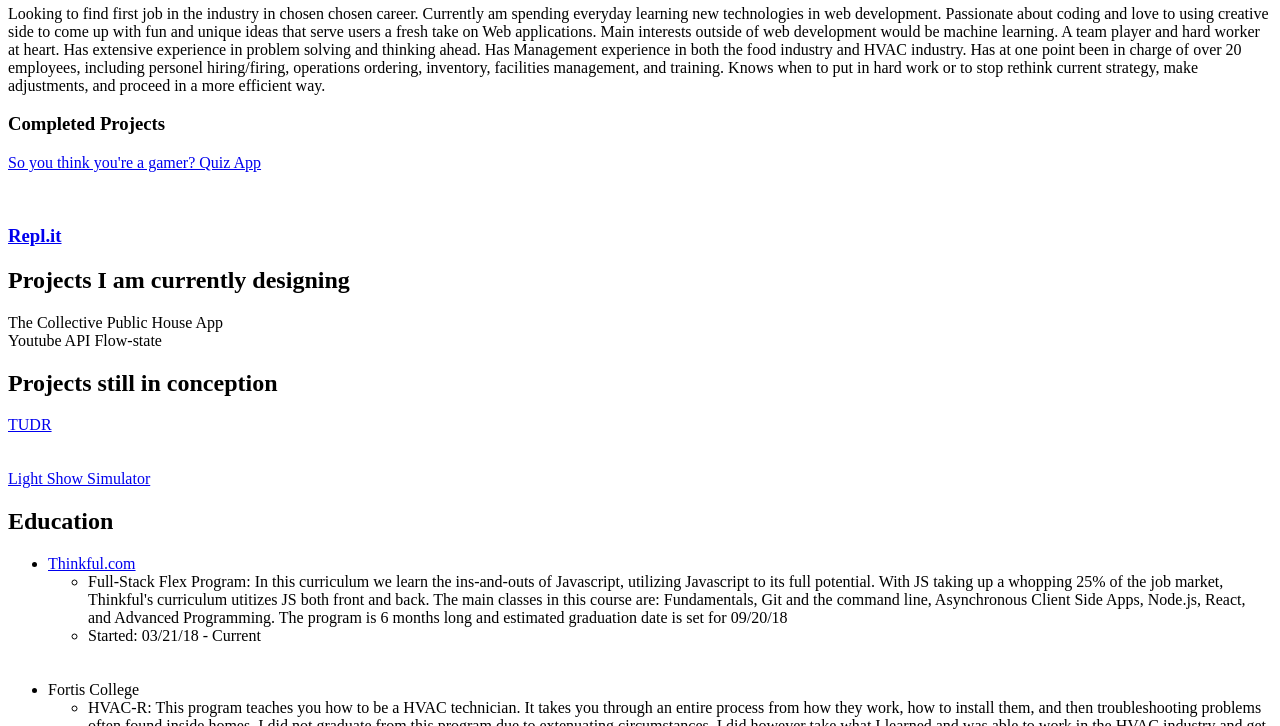
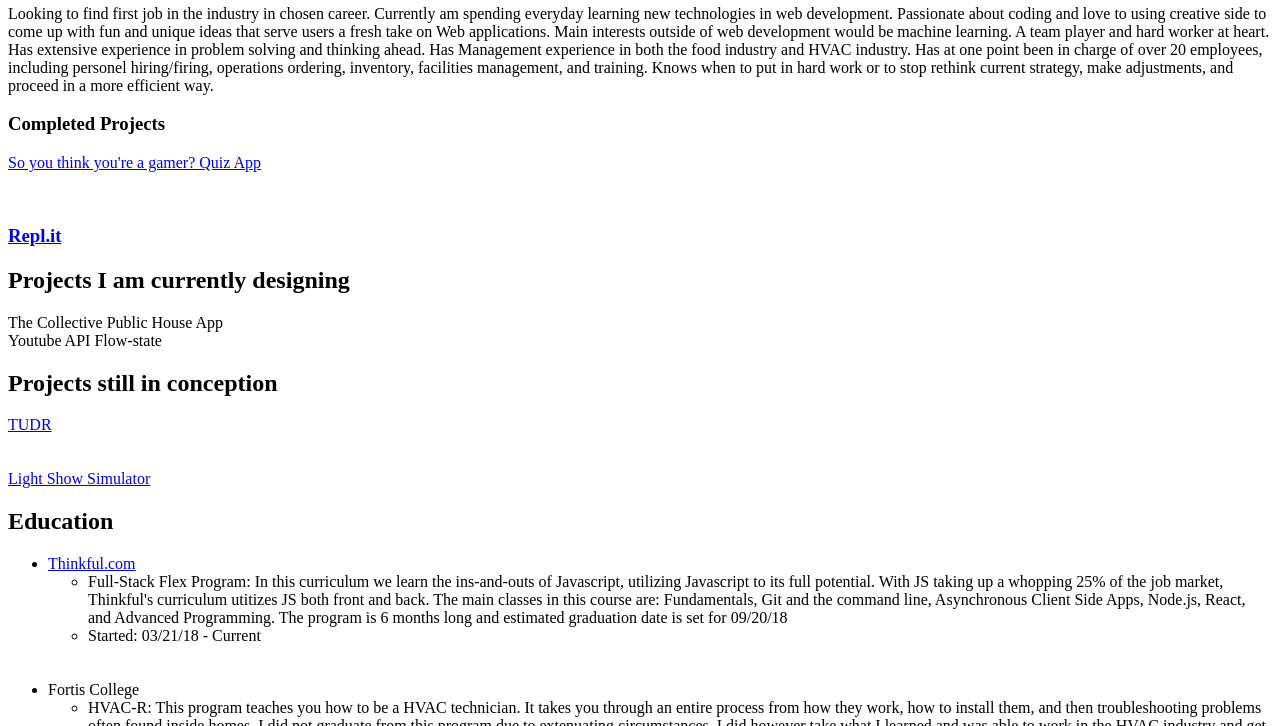
Before and after one commit to Blubagoo/Portfolio, a plain HTML site: page printerFriendly.html in a window 1280 px wide. Shown: the part 374-1100 px from the top of the page. Drawn offline with Linux system fonts and the light colour scheme.

```diff
--- a/printerFriendly.html
+++ b/printerFriendly.html
@@ -41,7 +41,7 @@
 			<div class="main-sect well">
 				<div id="bio" class="well">
 					<h2 class="header">Bio</h2>
-						<p class="info">Looking to find first job in the industry in chosen chosen career. Currently am spending everyday learning new technologies in web development. Passionate about coding and love to using creative side to come up with fun and unique ideas that serve users a fresh take on Web applications. Main interests outside of web development would be machine learning. A team player and hard worker at heart. Has extensive experience in problem solving and thinking ahead. Has Management experience in both the food industry and HVAC industry. Has at one point been in charge of over 20 employees, including personel hiring/firing, operations ordering, inventory, facilities management, and training. Knows when to put in hard work or to stop rethink current strategy, make adjustments, and proceed in a more efficient way.</p>
+						<p class="info">Looking to find first job in the industry in chosen career. Currently am spending everyday learning new technologies in web development. Passionate about coding and love to using creative side to come up with fun and unique ideas that serve users a fresh take on Web applications. Main interests outside of web development would be machine learning. A team player and hard worker at heart. Has extensive experience in problem solving and thinking ahead. Has Management experience in both the food industry and HVAC industry. Has at one point been in charge of over 20 employees, including personel hiring/firing, operations ordering, inventory, facilities management, and training. Knows when to put in hard work or to stop rethink current strategy, make adjustments, and proceed in a more efficient way.</p>
 					<h3>Completed Projects</h3>
 					<p><a href="https://repl.it/@JimTisdale/Quiz-App" target="_blank">So you think you're a gamer? Quiz App</a></p><br>
 					<h3><a href="https://repl.it/@JimTisdale" target="_blank">Repl.it</a></h3>
```
